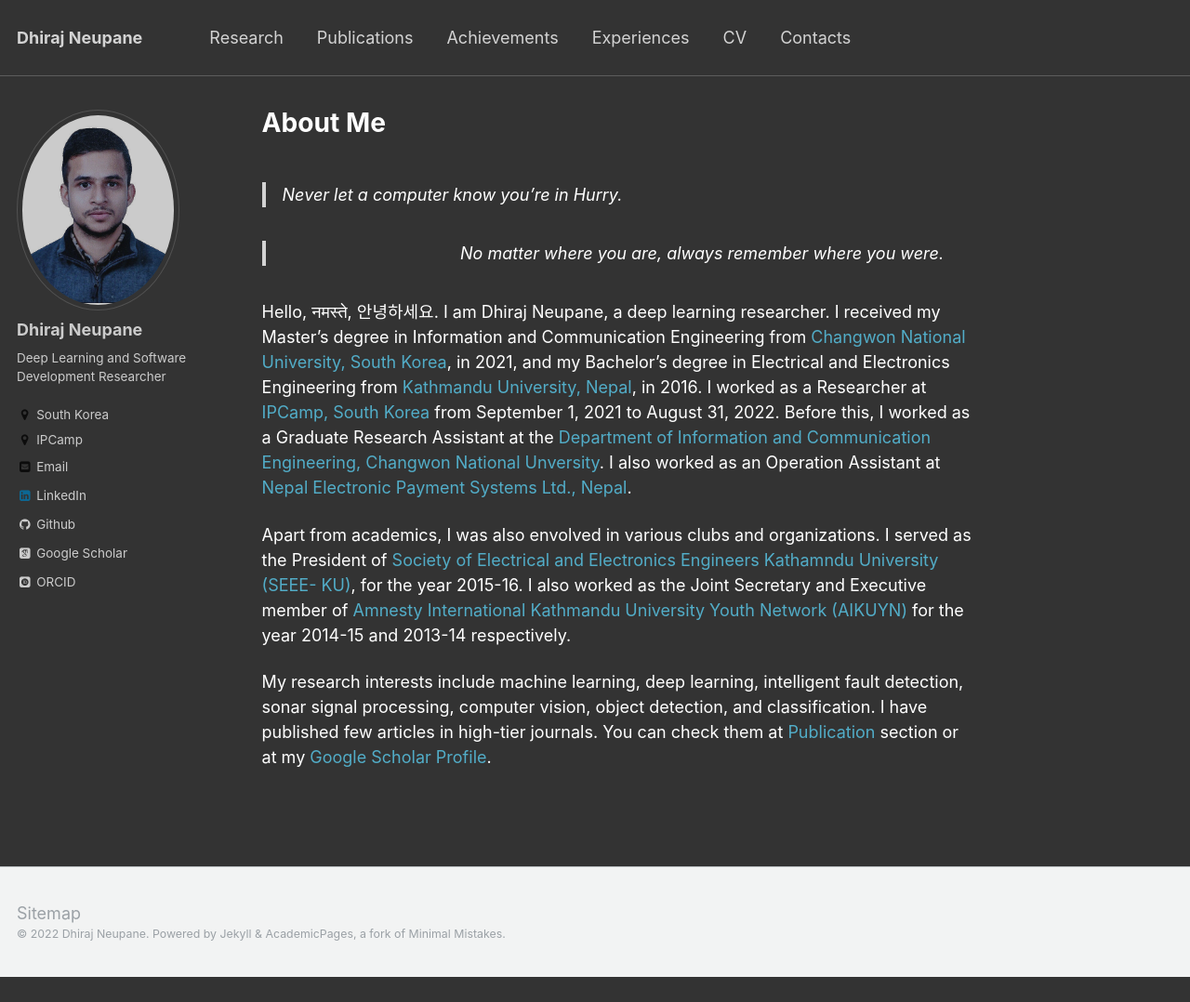
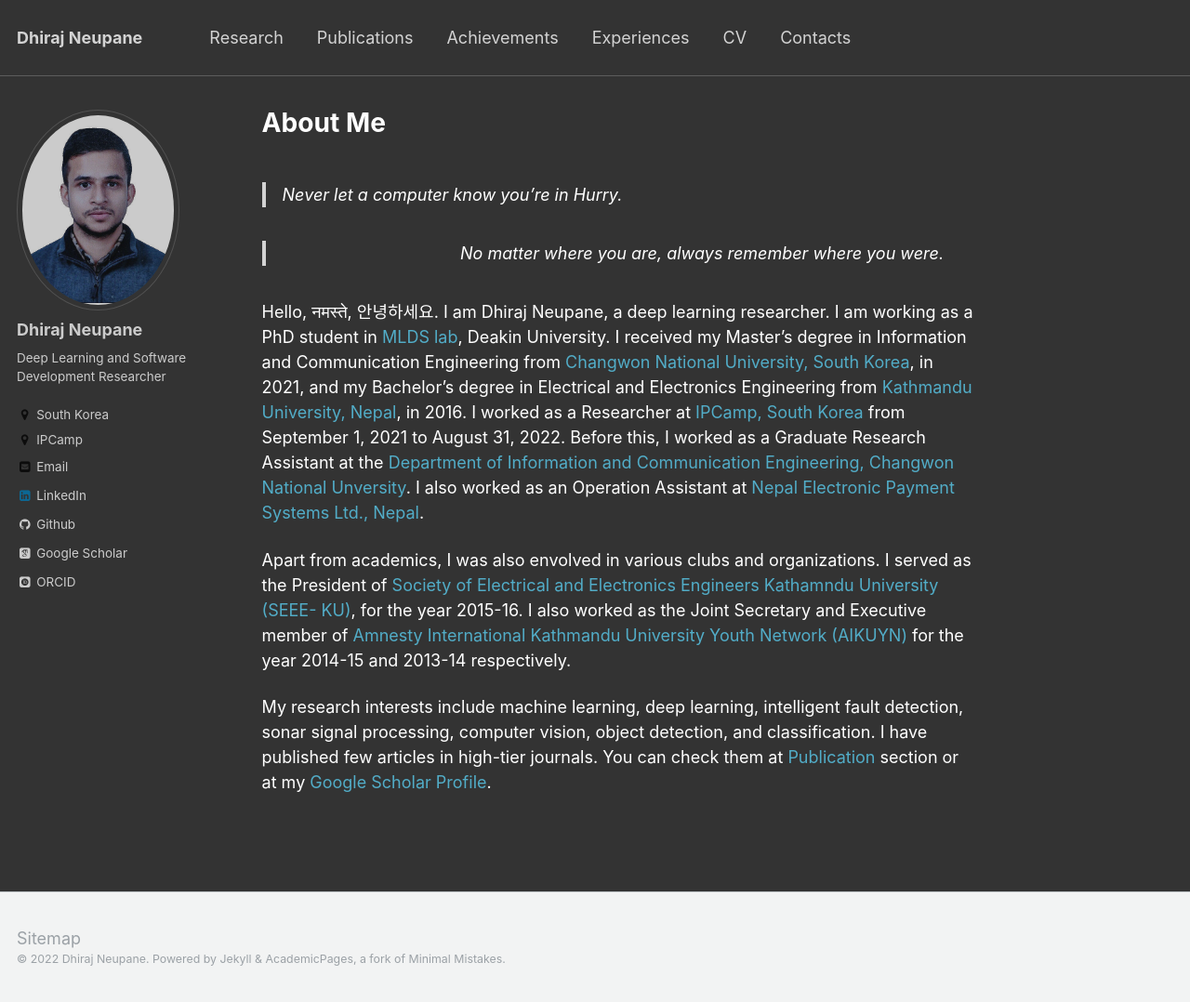
Before and after one commit to dhirajneupane/academicPortfolio, a Jekyll site: the page built from _pages/about.md, in a window 1280 px wide and 1078 px high. Shown: the whole window at 93% size. Built offline with Jekyll 4.4.1, drawn with Linux system fonts in a browser that asks for light colours; some web fonts are replaced.

Commit message:
Update about.md

```diff
--- a/_pages/about.md
+++ b/_pages/about.md
@@ -11,7 +11,7 @@ redirect_from:
 
 > <p style='text-align: right;'> No matter where you are, always remember where you were. </p>
 
-Hello, नमस्ते, 안녕하세요. I am Dhiraj Neupane, a deep learning researcher. I received my Master's degree in Information and Communication Engineering from [Changwon National University, South Korea](https://www.changwon.ac.kr/eng/main.do){:target="_blank"}, in 2021, and my Bachelor's degree in Electrical and Electronics Engineering from [Kathmandu University, Nepal](https://ku.edu.np/){:target="_blank"}, in 2016. I worked as a Researcher at [IPCamp, South Korea](http://www.ipcamp.co.kr){:target="_blank"} from September 1, 2021 to August 31, 2022. Before this, I worked as a Graduate Research Assistant at the [Department of Information and Communication Engineering, Changwon National Unversity](https://www.changwon.ac.kr/eng/cm/cntnts/cntntsView.do?mi=11228&cntntsId=4240){:target="_blank"}. I also worked as an Operation Assistant at [Nepal Electronic Payment Systems Ltd., Nepal](https://neps.com.np/){:target="_blank"}.
+Hello, नमस्ते, 안녕하세요. I am Dhiraj Neupane, a deep learning researcher. I am working as a PhD student in [MLDS lab](https://deakin-mlds.github.io/index.html), Deakin University. I received my Master's degree in Information and Communication Engineering from [Changwon National University, South Korea](https://www.changwon.ac.kr/eng/main.do){:target="_blank"}, in 2021, and my Bachelor's degree in Electrical and Electronics Engineering from [Kathmandu University, Nepal](https://ku.edu.np/){:target="_blank"}, in 2016. I worked as a Researcher at [IPCamp, South Korea](http://www.ipcamp.co.kr){:target="_blank"} from September 1, 2021 to August 31, 2022. Before this, I worked as a Graduate Research Assistant at the [Department of Information and Communication Engineering, Changwon National Unversity](https://www.changwon.ac.kr/eng/cm/cntnts/cntntsView.do?mi=11228&cntntsId=4240){:target="_blank"}. I also worked as an Operation Assistant at [Nepal Electronic Payment Systems Ltd., Nepal](https://neps.com.np/){:target="_blank"}.
 
 Apart from academics, I was also envolved in various clubs and organizations. I served as the President of [Society of Electrical and Electronics Engineers Kathamndu University (SEEE- KU)](http://seee.ku.edu.np/board-members-2015-16/){:target="_blank"}, for the year 2015-16. I  also worked as the Joint Secretary and Executive member of [Amnesty International Kathmandu University Youth Network (AIKUYN)](https://www.facebook.com/aikuyn/){:target="_blank"} for the year 2014-15 and 2013-14 respectively.
 
```
